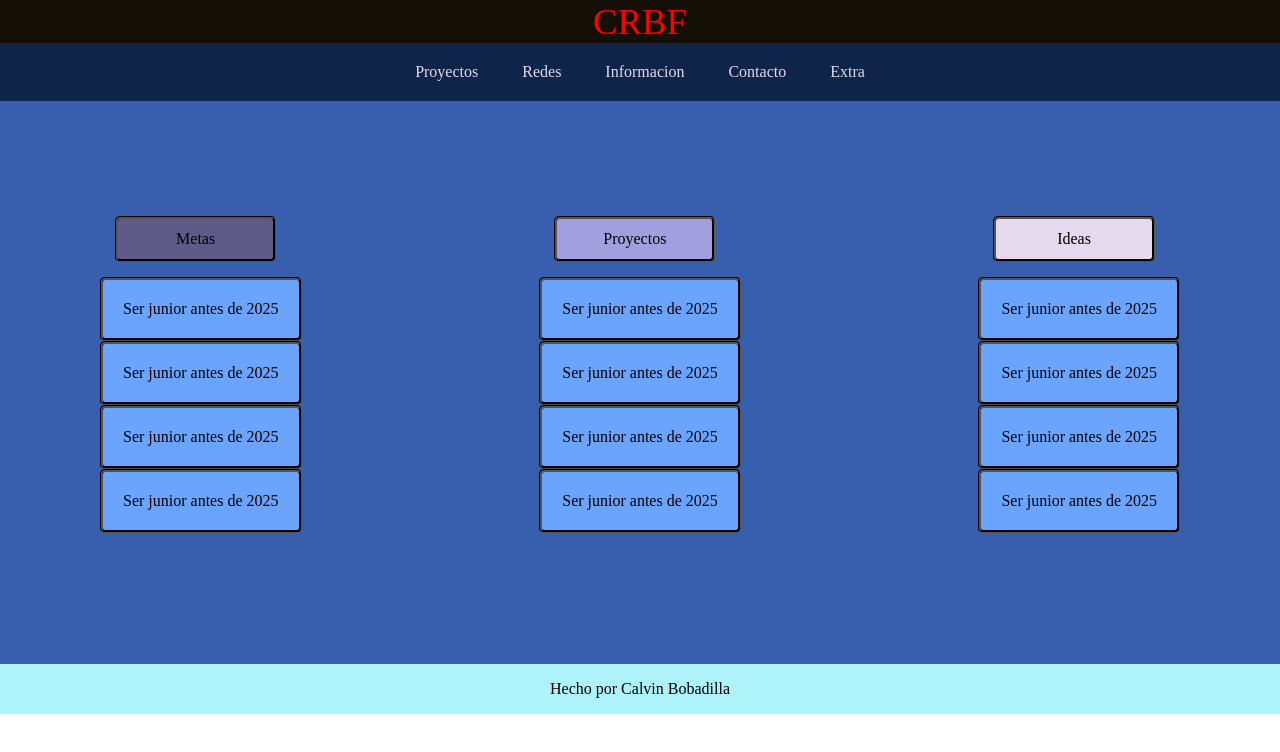
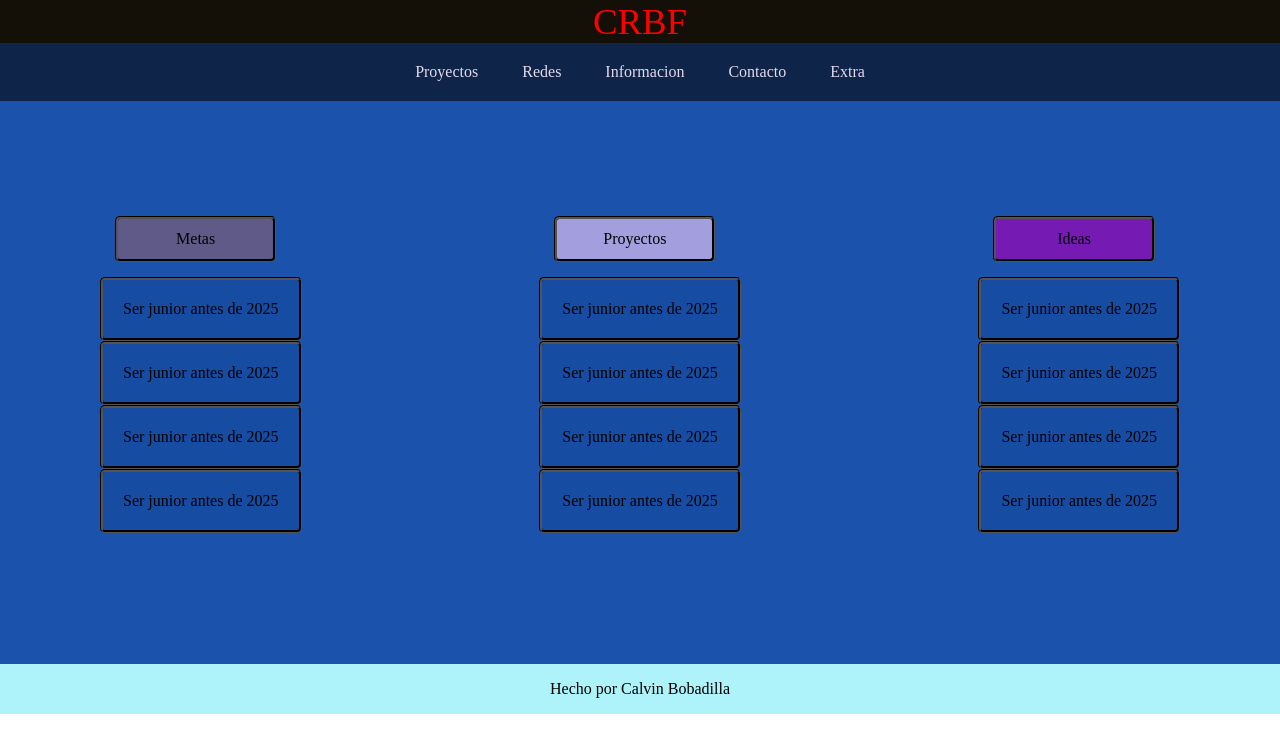
Before and after one commit to SrBlade/Proyecto1, a plain HTML site: page index.html in a window 1280 px wide. Drawn offline with Linux system fonts and the light colour scheme.

Commit message:
version 3

```diff
--- a/styles.css
+++ b/styles.css
@@ -31,7 +31,7 @@
 
 .Main {
     padding: 100px;
-    background-color: #375fad;
+    background-color: #1b53ac;
     display: flex;
     flex-wrap: wrap;
     justify-content: center;
@@ -42,7 +42,7 @@
 .Main li{
     list-style: none;
     display: flex;
-   background-color: #6ba4fd;
+   background-color: #164ca2;
     border-radius: 5px;
     border-style: groove;
     border-color: black;
@@ -78,7 +78,7 @@
 
 
 .Titulo3 {
-    background-color: #e5d9ed !important;
+    background-color: #751ab3 !important;
     justify-content: center;
     text-align: center;
     height: 10%;
@@ -97,7 +97,7 @@
     justify-content: center;
 }
 
-@media (min-width: 600px) {
+@media (min-width: 600px)
 
     {
        width: 50%;
```
